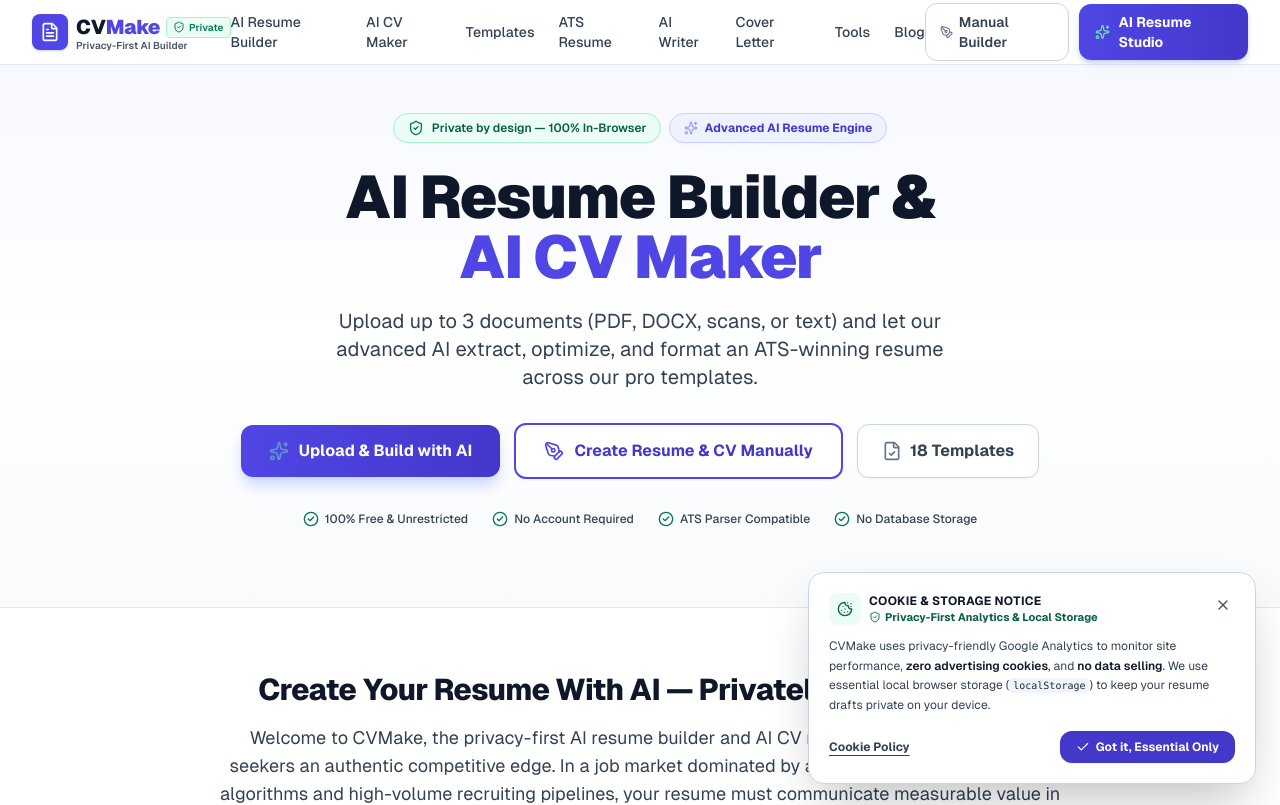
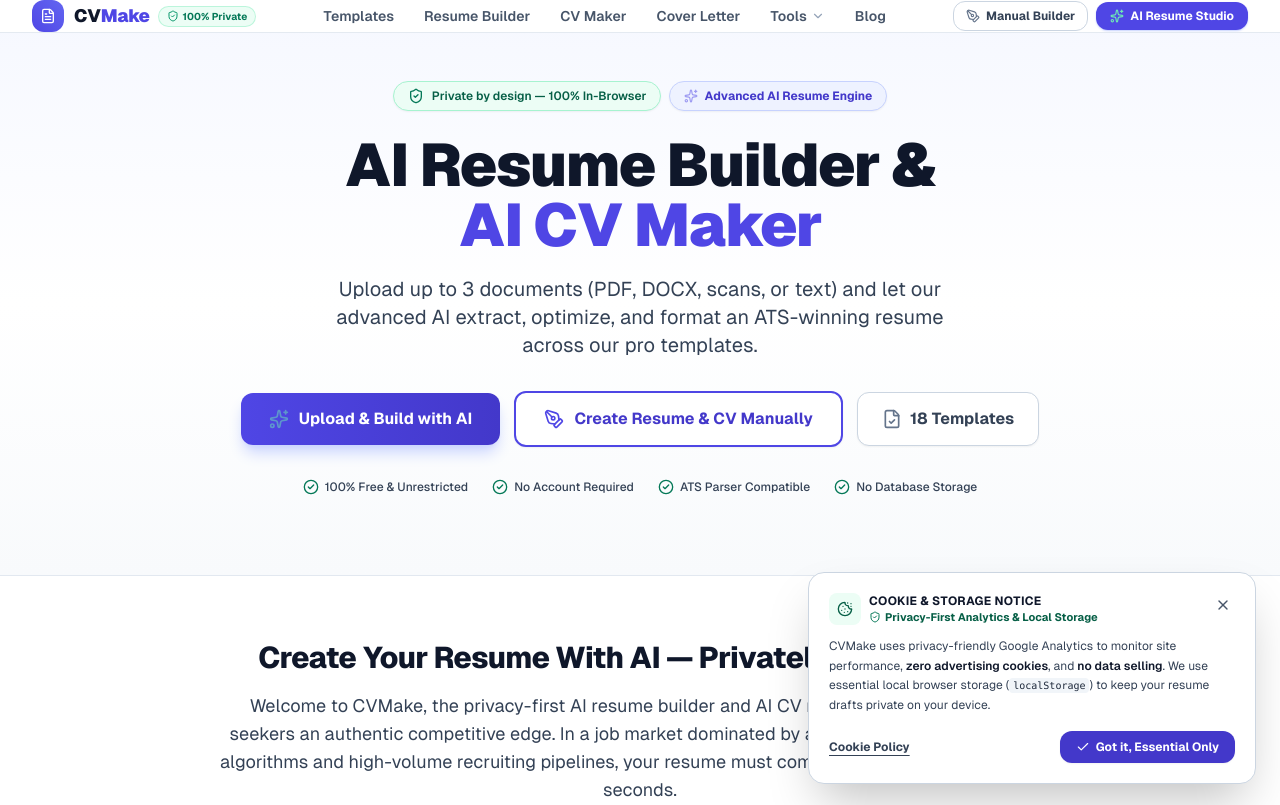
Before and after one commit to loganamrut/make, a Next.js app: page / in a window 1280 px wide. Shown: the top 805 px of the page. Built offline with nearby package versions, Linux system fonts and the light colour scheme.

Commit message:
feat: redesign header bar with whitespace-nowrap, tools dropdown, and sleek compact layout

```diff
--- a/src/components/Header.tsx
+++ b/src/components/Header.tsx
@@ -1,219 +1,305 @@
 'use client';
 
-import React, { useState } from 'react';
+import React, { useState, useRef, useEffect } from 'react';
 import Link from 'next/link';
-import { ShieldCheck, Menu, X, Sparkles, FileText, ChevronRight, PenTool } from 'lucide-react';
+import {
+  ShieldCheck,
+  Menu,
+  X,
+  Sparkles,
+  FileText,
+  ChevronDown,
+  ChevronRight,
+  PenTool,
+  CheckCircle2,
+  Cpu,
+  FileCheck,
+} from 'lucide-react';
 
 export function Header() {
   const [mobileMenuOpen, setMobileMenuOpen] = useState(false);
+  const [toolsDropdownOpen, setToolsDropdownOpen] = useState(false);
+  const dropdownRef = useRef<HTMLDivElement>(null);
+
+  // Close dropdown on outside click
+  useEffect(() => {
+    function handleClickOutside(event: MouseEvent) {
+      if (dropdownRef.current && !dropdownRef.current.contains(event.target as Node)) {
+        setToolsDropdownOpen(false);
+      }
+    }
+    document.addEventListener('mousedown', handleClickOutside);
+    return () => document.removeEventListener('mousedown', handleClickOutside);
+  }, []);
 
   return (
-    <header className="sticky top-0 z-40 w-full bg-white/95 backdrop-blur-md border-b border-slate-200 no-print">
+    <header className="sticky top-0 z-40 w-full bg-white/95 backdrop-blur-md border-b border-slate-200/90 shadow-xs no-print">
       <div className="max-w-7xl mx-auto px-4 sm:px-6 lg:px-8">
-        <div className="flex items-center justify-between h-16">
-          {/* Brand Logo */}
-          <div className="flex items-center gap-3">
-            <Link href="/" className="flex items-center gap-2 group">
-              <div className="w-9 h-9 rounded-lg bg-indigo-600 flex items-center justify-center text-white shadow-sm shadow-indigo-200 group-hover:bg-indigo-700 transition-colors">
-                <FileText className="w-5 h-5" />
+        <div className="flex items-center justify-between h-15 gap-4">
+
+          {/* Left: Brand Logo */}
+          <div className="flex items-center gap-3 flex-shrink-0">
+            <Link href="/" className="flex items-center gap-2.5 group">
+              <div className="w-8 h-8 rounded-xl bg-gradient-to-tr from-indigo-600 to-indigo-500 flex items-center justify-center text-white shadow-xs group-hover:scale-105 transition-transform">
+                <FileText className="w-4 h-4" />
               </div>
-              <div className="flex flex-col">
-                <div className="flex items-center gap-1.5">
-                  <span className="text-xl font-black tracking-tight text-slate-900">
-                    CV<span className="text-indigo-600">Make</span>
-                  </span>
-                  <span className="hidden sm:inline-flex items-center gap-1 px-1.5 py-0.5 rounded text-[10px] font-semibold bg-emerald-50 text-emerald-700 border border-emerald-200">
-                    <ShieldCheck className="w-3 h-3" />
-                    Private
-                  </span>
-                </div>
-                <span className="text-[10px] text-slate-600 font-semibold leading-none hidden sm:block">
-                  Privacy-First AI Builder
+              <div className="flex items-center gap-2">
+                <span className="text-lg font-black tracking-tight text-slate-900">
+                  CV<span className="text-indigo-600">Make</span>
+                </span>
+                <span className="hidden md:inline-flex items-center gap-1 px-2 py-0.5 rounded-full text-[10px] font-bold bg-emerald-50 text-emerald-700 border border-emerald-200/70">
+                  <ShieldCheck className="w-3 h-3 text-emerald-600" />
+                  100% Private
                 </span>
               </div>
             </Link>
           </div>
 
-          {/* Desktop Navigation */}
-          <nav className="hidden lg:flex items-center gap-6 text-sm font-medium text-slate-700">
-            <Link
-              href="/ai-resume-builder"
-              className="hover:text-indigo-600 transition-colors"
-            >
-              AI Resume Builder
-            </Link>
-            <Link
-              href="/ai-cv-maker"
-              className="hover:text-indigo-600 transition-colors"
-            >
-              AI CV Maker
-            </Link>
+          {/* Center: Desktop Navigation */}
+          <nav className="hidden lg:flex items-center gap-1 xl:gap-1.5 flex-1 justify-center max-w-2xl">
             <Link
               href="/resume-templates"
-              className="hover:text-indigo-600 transition-colors"
+              className="px-3 py-1.5 rounded-lg text-xs xl:text-sm font-semibold text-slate-600 hover:text-slate-900 hover:bg-slate-100 transition-colors whitespace-nowrap"
             >
               Templates
             </Link>
+
             <Link
-              href="/ats-resume-builder"
-              className="hover:text-indigo-600 transition-colors"
+              href="/ai-resume-builder"
+              className="px-3 py-1.5 rounded-lg text-xs xl:text-sm font-semibold text-slate-600 hover:text-slate-900 hover:bg-slate-100 transition-colors whitespace-nowrap"
             >
-              ATS Resume
+              Resume Builder
             </Link>
+
             <Link
-              href="/ai-resume-writer"
-              className="hover:text-indigo-600 transition-colors"
+              href="/ai-cv-maker"
+              className="px-3 py-1.5 rounded-lg text-xs xl:text-sm font-semibold text-slate-600 hover:text-slate-900 hover:bg-slate-100 transition-colors whitespace-nowrap"
             >
-              AI Writer
+              CV Maker
             </Link>
+
             <Link
               href="/cover-letter-builder"
-              className="hover:text-indigo-600 transition-colors"
+              className="px-3 py-1.5 rounded-lg text-xs xl:text-sm font-semibold text-slate-600 hover:text-slate-900 hover:bg-slate-100 transition-colors whitespace-nowrap"
             >
               Cover Letter
             </Link>
-            <Link
-              href="/tools"
-              className="hover:text-indigo-600 transition-colors"
+
+            {/* Tools Dropdown Menu */}
+            <div
+              ref={dropdownRef}
+              className="relative"
+              onMouseEnter={() => setToolsDropdownOpen(true)}
+              onMouseLeave={() => setToolsDropdownOpen(false)}
             >
-              Tools
-            </Link>
+              <button
+                type="button"
+                onClick={() => setToolsDropdownOpen(!toolsDropdownOpen)}
+                className="inline-flex items-center gap-1 px-3 py-1.5 rounded-lg text-xs xl:text-sm font-semibold text-slate-600 hover:text-slate-900 hover:bg-slate-100 transition-colors whitespace-nowrap"
+              >
+                Tools
+                <ChevronDown
+                  className={`w-3.5 h-3.5 text-slate-400 transition-transform duration-200 ${
+                    toolsDropdownOpen ? 'rotate-180 text-indigo-600' : ''
+                  }`}
+                />
+              </button>
+
+              {toolsDropdownOpen && (
+                <div className="absolute top-full left-0 w-64 pt-2 z-50">
+                  <div className="bg-white rounded-2xl shadow-xl border border-slate-200/90 p-2 space-y-1 animate-in fade-in zoom-in-95 duration-150">
+                    <Link
+                      href="/ats-resume-builder"
+                      onClick={() => setToolsDropdownOpen(false)}
+                      className="flex items-start gap-2.5 p-2 rounded-xl hover:bg-slate-50 transition-colors group"
+                    >
+                      <div className="w-7 h-7 rounded-lg bg-emerald-50 text-emerald-700 flex items-center justify-center flex-shrink-0 mt-0.5 group-hover:bg-emerald-100 transition-colors">
+                        <FileCheck className="w-4 h-4" />
+                      </div>
+                      <div>
+                        <div className="text-xs font-bold text-slate-900 group-hover:text-indigo-600 transition-colors">
+                          ATS Resume Checker
+                        </div>
+                        <div className="text-[11px] text-slate-500 leading-tight mt-0.5">
+                          Scan keywords & pass company filters
+                        </div>
+                      </div>
+                    </Link>
+
+                    <Link
+                      href="/ai-resume-writer"
+                      onClick={() => setToolsDropdownOpen(false)}
+                      className="flex items-start gap-2.5 p-2 rounded-xl hover:bg-slate-50 transition-colors group"
+                    >
+                      <div className="w-7 h-7 rounded-lg bg-indigo-50 text-indigo-700 flex items-center justify-center flex-shrink-0 mt-0.5 group-hover:bg-indigo-100 transition-colors">
+                        <Cpu className="w-4 h-4" />
+                      </div>
+                      <div>
+                        <div className="text-xs font-bold text-slate-900 group-hover:text-indigo-600 transition-colors">
+                          AI Resume Writer
+                        </div>
+                        <div className="text-[11px] text-slate-500 leading-tight mt-0.5">
+                          Generate impact bullet points
+                        </div>
+                      </div>
+                    </Link>
+
+                    <div className="h-px bg-slate-100 my-1" />
+
+                    <Link
+                      href="/tools"
+                      onClick={() => setToolsDropdownOpen(false)}
+                      className="flex items-center justify-between p-2 rounded-xl text-xs font-bold text-indigo-600 hover:bg-indigo-50 transition-colors"
+                    >
+                      <span>All 15+ Career Tools</span>
+                      <ChevronRight className="w-3.5 h-3.5" />
+                    </Link>
+                  </div>
+                </div>
+              )}
+            </div>
+
             <Link
               href="/blog"
-              className="hover:text-indigo-600 transition-colors"
+              className="px-3 py-1.5 rounded-lg text-xs xl:text-sm font-semibold text-slate-600 hover:text-slate-900 hover:bg-slate-100 transition-colors whitespace-nowrap"
             >
               Blog
             </Link>
           </nav>
 
-          {/* Right Action Button */}
-          <div className="hidden sm:flex items-center gap-2.5">
+          {/* Right: Quick Action CTAs */}
+          <div className="hidden sm:flex items-center gap-2 flex-shrink-0">
             <Link
               href="/builder?step=edit&mode=manual"
-              className="inline-flex items-center gap-1.5 px-3.5 py-2 rounded-xl border border-slate-300 hover:border-slate-400 bg-white hover:bg-slate-50 text-slate-700 font-semibold text-sm transition-all"
+              className="inline-flex items-center gap-1.5 px-3 py-1.5 rounded-xl border border-slate-300 hover:border-slate-400 bg-white hover:bg-slate-50 text-slate-700 font-bold text-xs transition-all shadow-xs whitespace-nowrap"
+              title="Start with a blank canvas"
             >
               <PenTool className="w-3.5 h-3.5 text-slate-500" />
-              Manual Builder
+              <span>Manual Builder</span>
             </Link>
             <Link
               href="/builder?step=upload"
-              className="inline-flex items-center gap-2 px-4 py-2 rounded-xl bg-gradient-to-r from-indigo-600 to-indigo-700 hover:from-indigo-700 hover:to-indigo-800 text-white font-bold text-sm shadow-md shadow-indigo-200 active:scale-[0.98] transition-all"
+              className="inline-flex items-center gap-1.5 px-3.5 py-1.5 rounded-xl bg-indigo-600 hover:bg-indigo-700 text-white font-bold text-xs shadow-sm shadow-indigo-200 active:scale-95 transition-all whitespace-nowrap"
+              title="Launch full AI Studio"
             >
-              <Sparkles className="w-4 h-4 text-emerald-300 animate-pulse" />
-              AI Resume Studio
+              <Sparkles className="w-3.5 h-3.5 text-emerald-300" />
+              <span>AI Resume Studio</span>
             </Link>
           </div>
 
-          {/* Mobile menu button */}
+          {/* Mobile menu trigger */}
           <div className="flex lg:hidden items-center gap-2">
             <Link
               href="/builder?step=upload"
-              className="inline-flex items-center gap-1 px-3 py-1.5 rounded-lg bg-indigo-600 text-white text-xs font-bold"
+              className="inline-flex items-center gap-1 px-2.5 py-1 rounded-lg bg-indigo-600 text-white text-xs font-bold whitespace-nowrap"
             >
               <Sparkles className="w-3.5 h-3.5 text-emerald-300" />
-              AI Studio
+              <span>Studio</span>
             </Link>
             <button
               type="button"
               onClick={() => setMobileMenuOpen(!mobileMenuOpen)}
-              className="p-2 rounded-lg text-slate-600 hover:text-slate-900 hover:bg-slate-100 focus:outline-none"
+              className="p-1.5 rounded-lg text-slate-600 hover:text-slate-900 hover:bg-slate-100 focus:outline-none"
               aria-label="Toggle navigation menu"
             >
-              {mobileMenuOpen ? <X className="w-6 h-6" /> : <Menu className="w-6 h-6" />}
+              {mobileMenuOpen ? <X className="w-5 h-5" /> : <Menu className="w-5 h-5" />}
             </button>
           </div>
+
         </div>
       </div>
 
       {/* Mobile Drawer */}
       {mobileMenuOpen && (
-        <div className="lg:hidden border-b border-slate-200 bg-white px-4 pt-2 pb-6 space-y-3">
-          <div className="px-2 py-1.5 bg-emerald-50 rounded-lg text-xs font-semibold text-emerald-900 flex items-center gap-2">
-            <ShieldCheck className="w-4 h-4 text-emerald-700" />
-            100% Client-Side. Zero server database.
+        <div className="lg:hidden border-b border-slate-200 bg-white px-4 pt-3 pb-6 space-y-3 animate-in slide-in-from-top-2 duration-150">
+          <div className="px-3 py-2 bg-emerald-50 border border-emerald-200/80 rounded-xl text-xs font-semibold text-emerald-900 flex items-center gap-2">
+            <ShieldCheck className="w-4 h-4 text-emerald-700 flex-shrink-0" />
+            <span>100% Client-Side. Zero server data storage.</span>
           </div>
-          <div className="grid grid-cols-1 gap-1 pt-1 text-base font-medium text-slate-800">
+
+          <div className="grid grid-cols-1 gap-1 text-sm font-semibold text-slate-700">
+            <Link
+              href="/resume-templates"
+              onClick={() => setMobileMenuOpen(false)}
+              className="flex items-center justify-between py-2 px-3 rounded-lg hover:bg-slate-100"
+            >
+              <span>Resume Templates</span>
+              <ChevronRight className="w-4 h-4 text-slate-400" />
+            </Link>
             <Link
               href="/ai-resume-builder"
               onClick={() => setMobileMenuOpen(false)}
               className="flex items-center justify-between py-2 px-3 rounded-lg hover:bg-slate-100"
             >
-              AI Resume Builder
-              <ChevronRight className="w-4 h-4 text-slate-500" />
+              <span>AI Resume Builder</span>
+              <ChevronRight className="w-4 h-4 text-slate-400" />
             </Link>
             <Link
               href="/ai-cv-maker"
               onClick={() => setMobileMenuOpen(false)}
               className="flex items-center justify-between py-2 px-3 rounded-lg hover:bg-slate-100"
             >
-              AI CV Maker
-              <ChevronRight className="w-4 h-4 text-slate-500" />
+              <span>AI CV Maker</span>
+              <ChevronRight className="w-4 h-4 text-slate-400" />
             </Link>
             <Link
-              href="/resume-templates"
+              href="/cover-letter-builder"
               onClick={() => setMobileMenuOpen(false)}
               className="flex items-center justify-between py-2 px-3 rounded-lg hover:bg-slate-100"
             >
-              Resume Templates
-              <ChevronRight className="w-4 h-4 text-slate-500" />
+              <span>Cover Letter Generator</span>
+              <ChevronRight className="w-4 h-4 text-slate-400" />
             </Link>
             <Link
               href="/ats-resume-builder"
               onClick={() => setMobileMenuOpen(false)}
               className="flex items-center justify-between py-2 px-3 rounded-lg hover:bg-slate-100"
             >
-              ATS Resume Builder
-              <ChevronRight className="w-4 h-4 text-slate-500" />
+              <span>ATS Keyword Checker</span>
+              <ChevronRight className="w-4 h-4 text-slate-400" />
             </Link>
             <Link
               href="/ai-resume-writer"
               onClick={() => setMobileMenuOpen(false)}
               className="flex items-center justify-between py-2 px-3 rounded-lg hover:bg-slate-100"
             >
-              AI Resume Writer
-              <ChevronRight className="w-4 h-4 text-slate-500" />
-            </Link>
-            <Link
-              href="/cover-letter-builder"
-              onClick={() => setMobileMenuOpen(false)}
-              className="flex items-center justify-between py-2 px-3 rounded-lg hover:bg-slate-100"
-            >
-              Cover Letter Generator
-              <ChevronRight className="w-4 h-4 text-slate-500" />
+              <span>AI Content Writer</span>
+              <ChevronRight className="w-4 h-4 text-slate-400" />
             </Link>
             <Link
               href="/tools"
               onClick={() => setMobileMenuOpen(false)}
               className="flex items-center justify-between py-2 px-3 rounded-lg hover:bg-slate-100"
             >
-              Free Career Tools
-              <ChevronRight className="w-4 h-4 text-slate-500" />
+              <span>All Career Tools</span>
+              <ChevronRight className="w-4 h-4 text-slate-400" />
             </Link>
             <Link
               href="/blog"
               onClick={() => setMobileMenuOpen(false)}
               className="flex items-center justify-between py-2 px-3 rounded-lg hover:bg-slate-100"
             >
-              Career & Resume Guides
-              <ChevronRight className="w-4 h-4 text-slate-500" />
+              <span>Guides &amp; Blog</span>
+              <ChevronRight className="w-4 h-4 text-slate-400" />
             </Link>
           </div>
-          <div className="pt-2 space-y-2">
+
+          <div className="pt-2 grid grid-cols-2 gap-2">
+            <Link
+              href="/builder?step=edit&mode=manual"
+              onClick={() => setMobileMenuOpen(false)}
+              className="flex items-center justify-center gap-1.5 py-2.5 rounded-xl border border-slate-300 bg-slate-50 text-slate-700 font-bold text-xs"
+            >
+              <PenTool className="w-3.5 h-3.5 text-slate-600" />
+              <span>Manual</span>
+            </Link>
             <Link
               href="/builder?step=upload"
               onClick={() => setMobileMenuOpen(false)}
-              className="w-full flex items-center justify-center gap-2 py-3 rounded-xl bg-indigo-600 text-white font-bold text-base shadow"
+              className="flex items-center justify-center gap-1.5 py-2.5 rounded-xl bg-indigo-600 text-white font-bold text-xs shadow-sm"
             >
-              <Sparkles className="w-5 h-5 text-emerald-300" />
-              AI Resume Studio
-            </Link>
-            <Link
-              href="/builder?step=edit&mode=manual"
-              onClick={() => setMobileMenuOpen(false)}
-              className="w-full flex items-center justify-center gap-2 py-2.5 rounded-xl border border-slate-300 bg-slate-50 text-slate-700 font-bold text-sm"
-            >
-              <PenTool className="w-4 h-4 text-slate-600" />
-              Build Manually from Scratch
+              <Sparkles className="w-3.5 h-3.5 text-emerald-300" />
+              <span>AI Studio</span>
             </Link>
           </div>
         </div>
```
